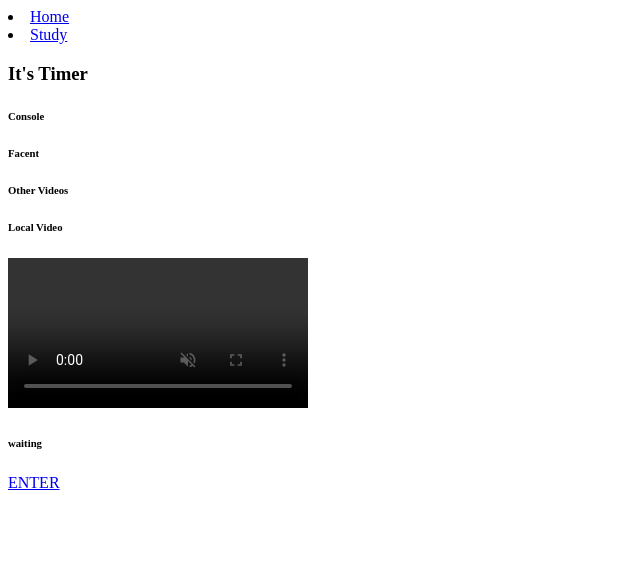
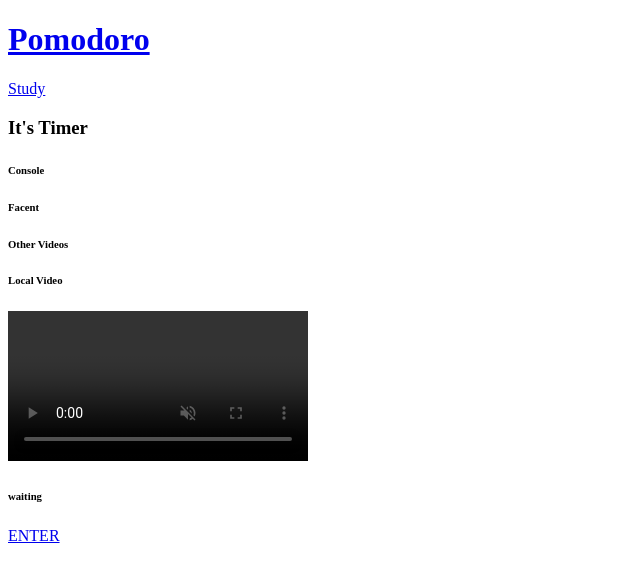
Before and after one commit to lsh3163/Tomato, a React (Create React App) app in the folder client/: page /room in a window 1280 px wide. Shown: the top 582 px of the page, without its empty margins (0-640 px from the left). Built offline with nearby package versions, Linux system fonts and the light colour scheme.

Commit message:
Change Routing System

```diff
--- a/client/src/Components/App.js
+++ b/client/src/Components/App.js
@@ -1,11 +1,10 @@
 import React, { Component } from 'react'
+import { Link } from 'react-router-dom';
 import Router from './Router';
-import Header from './Header';
 
 function App() {
   return (
     <div className="App">
-      <Header />
       <Router />
     </div>
   );
--- a/client/src/Components/Header.js
+++ b/client/src/Components/Header.js
@@ -3,11 +3,7 @@ import { Link, withRouter } from "react-router-dom";
 
 export default () => (
     <div>
-        <ui>
-            <li><a href="/">Home</a></li>
-        </ui>
-        <ui>
-            <li><a href="/study">Study</a></li>
-        </ui>
+        <h1><Link to="/">Pomodoro</Link></h1>
+        <Link to="/study">Study</Link>
     </div>
 )
--- a/client/src/Components/Router.js
+++ b/client/src/Components/Router.js
@@ -1,6 +1,7 @@
 import React from 'react'
 import { BrowserRouter as Router, Route, Redirect, Switch } from "react-router-dom";
 
+import Header from './Header';
 import Home from '../Routes/Home';
 import Study from '../Routes/Study';
 import Room from '../Routes/Room';
@@ -10,6 +11,7 @@ import Result from '../Routes/Result';
 
 export default () => (
     <Router>
+        <Header />
         <Switch>
             <Route path="/" exact component={Home} />
             <Route path="/study" exact component={Study} />
--- a/client/src/Routes/Study.js
+++ b/client/src/Routes/Study.js
@@ -1,4 +1,5 @@
-import React, { Component } from 'react'
+import React, { Component } from 'react';
+import { Link } from 'react-router-dom';
 
 export default class Study extends Component {
     render() {
@@ -6,10 +7,10 @@ export default class Study extends Component {
             <div>
                 <ui>
                     <li>
-                        <a href="/room">Create Room</a>
+                        <Link to="/room">Create Room</Link>
                     </li>
                     <li>
-                        <a href="/joinroom">Join Room</a>
+                        <Link to="/joinroom">Join Room</Link>
                     </li>
                 </ui>
             </div>
--- a/client/src/script/Timer.js
+++ b/client/src/script/Timer.js
@@ -17,15 +17,15 @@ const initTimer = () => {
                 //inference();
                 return;
             }
-            if(enterBtn.innerHTML=="Enter"){
+            if(enterBtn.innerHTML === "Enter"){
                 timer.innerHTML = "It's Timer";
                 window.clearInterval(contador);
                 return;
             }
-            if(minutes>=2){
+            if(minutes>=1){
                 seconds = 0;
                 minutes = 0;
-                timer.innerHTML = "It's Timer";
+                timer.innerHTML = "It's Timer!";
                 window.clearInterval(contador);
                 return;
             }
@@ -34,6 +34,7 @@ const initTimer = () => {
 
         }, 1000)
     }
+
     async function printTimer(minutes, seconds){
 
         var show_min = 24 - minutes;
@@ -46,6 +47,7 @@ const initTimer = () => {
         }
         timer.innerHTML = show_min+":"+show_sec;
     }
+
     enterBtn.addEventListener("click",
         evt => {
           timerstart();
```
